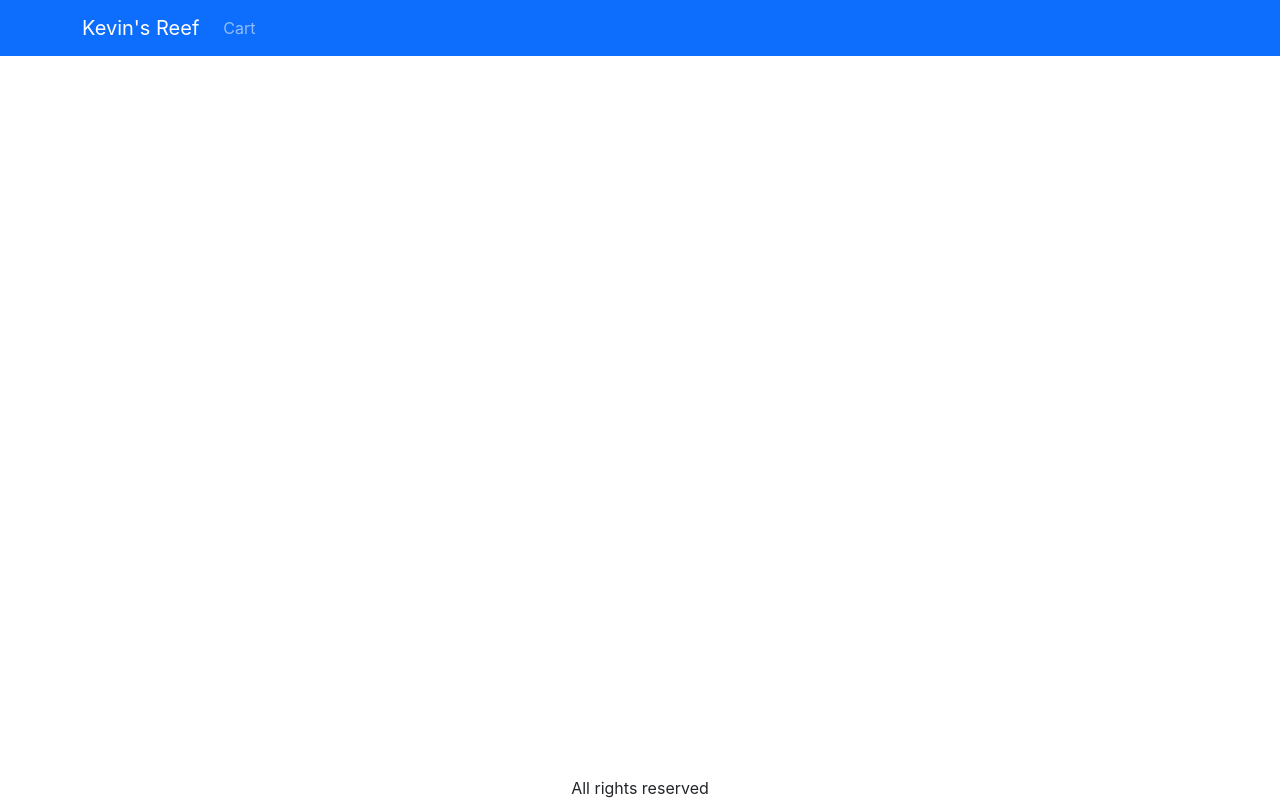
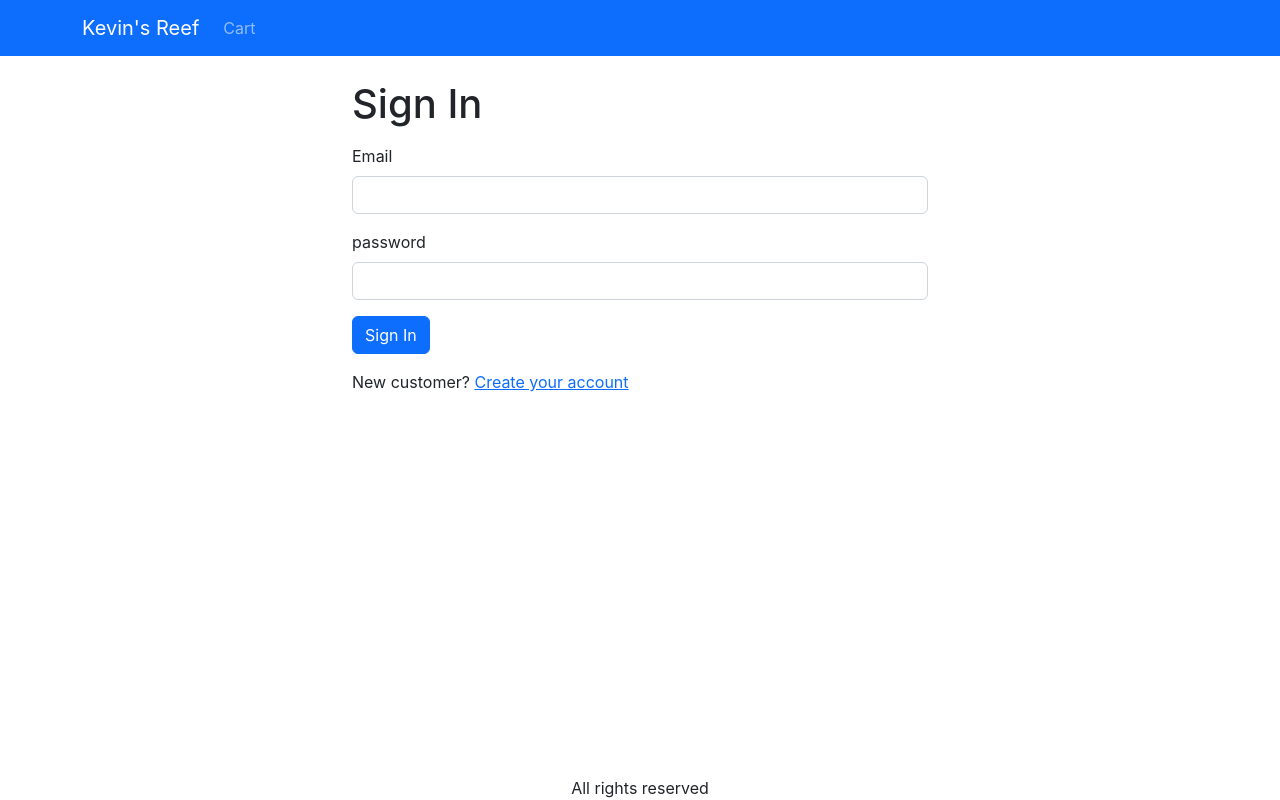
Before and after one commit to Kevin2211/kevins-reef-store, a React (Create React App) app in the folder frontend/: page /signin in a window 1280 px wide. Built offline with nearby package versions, Linux system fonts and the light colour scheme; the HTML template or start-up script is replaced by a standard one.

Commit message:
created SigninScreen and implemented redirect via useLocation hook

```diff
--- a/frontend/src/App.js
+++ b/frontend/src/App.js
@@ -8,6 +8,7 @@
 import { useContext } from 'react';
 import { Store } from './Store';
 import CartScreen from './screens/CartScreen';
+import SigninScreen from './screens/SigninScreen';
 
 function App() {
   const { state } = useContext(Store)
@@ -44,6 +45,7 @@
             <Route path="/" element={ <HomeScreen/> } />
             <Route path='/product/:slug' element={ <ProductScreen/> }/>
             <Route path='/cart' element={ <CartScreen/> }/>
+            <Route path='/signin' element={ <SigninScreen/> }/>
           </Routes>
         </Container>
       </main>
--- a/frontend/src/index.css
+++ b/frontend/src/index.css
@@ -35,3 +35,6 @@
 .img-thumbnail {
   height: 80px;
 }
+.small-container{
+  max-width: 600px;
+}
--- /dev/null
+++ b/frontend/src/screens/SigninScreen.js
@@ -0,0 +1,36 @@
+import React from 'react'
+import { Button, Container, Form } from 'react-bootstrap'
+import { Helmet } from 'react-helmet-async'
+import { useLocation } from 'react-router-dom'
+import { Link } from 'react-router-dom'
+
+export default function SigninScreen() {
+    const { search } = useLocation()
+    const redirectInUrl = new URLSearchParams(search).get('redirect')
+    const redirect = redirectInUrl ? redirectInUrl : '/'
+  return (
+    <Container className="small-container">
+        <Helmet>
+            <title>Sign In</title>
+        </Helmet>
+        <h1 className='my-3'>Sign In</h1>
+        <Form>
+            <Form.Group className='mb-3' controlId='email'>
+                <Form.Label>Email</Form.Label>
+                <Form.Control type='email' required></Form.Control>
+            </Form.Group>
+            <Form.Group className='mb-3' controlId='password'>
+                <Form.Label>password</Form.Label>
+                <Form.Control type='password' required></Form.Control>
+            </Form.Group>
+            <div className='mb-3'>
+                <Button type='submit'>Sign In</Button>
+            </div>
+            <div className='mb-3'>
+                New customer? {' '}
+                <Link to={`/signup?redirect=${redirect}`}>Create your account</Link>
+            </div>
+        </Form>
+    </Container>
+  )
+}
```
